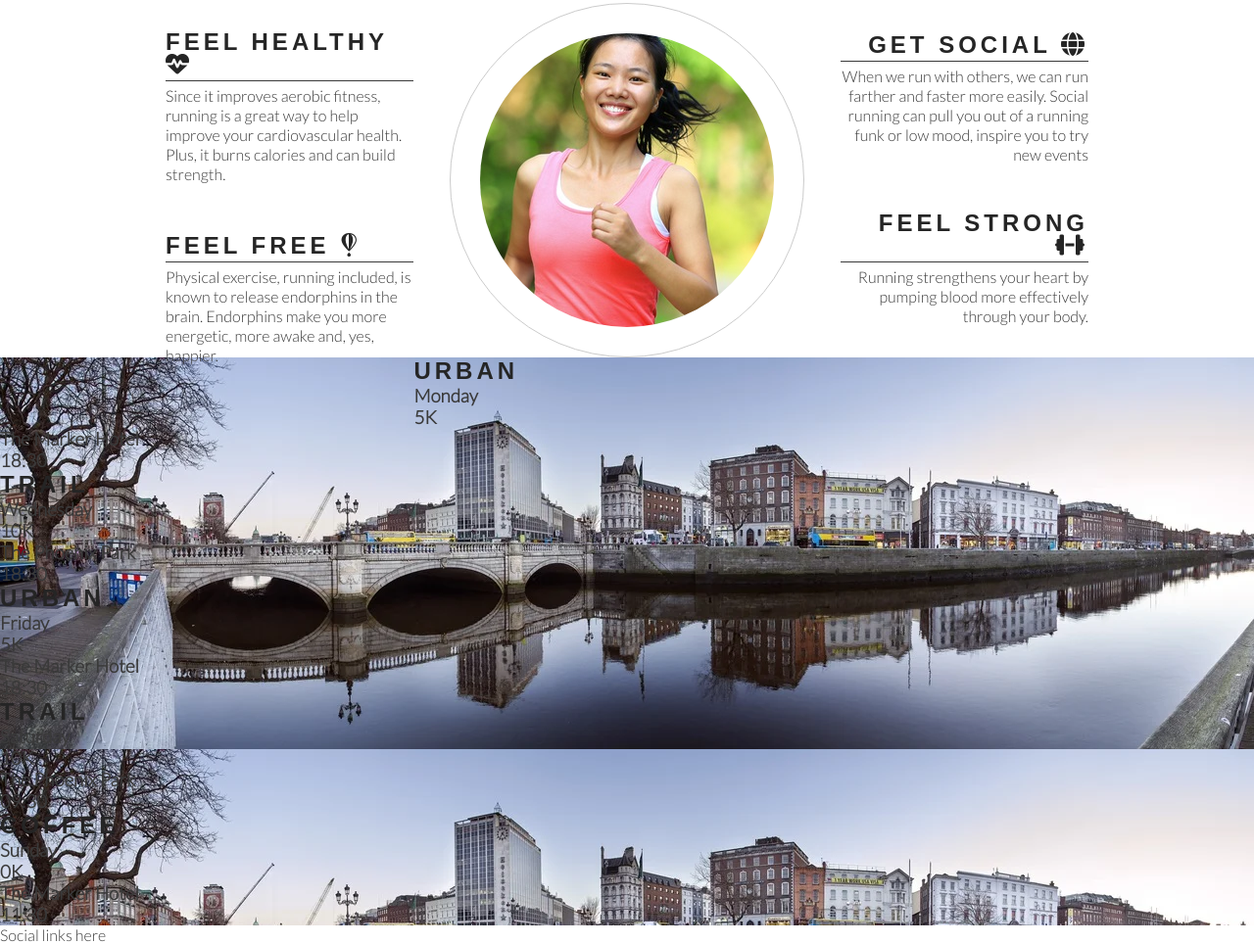
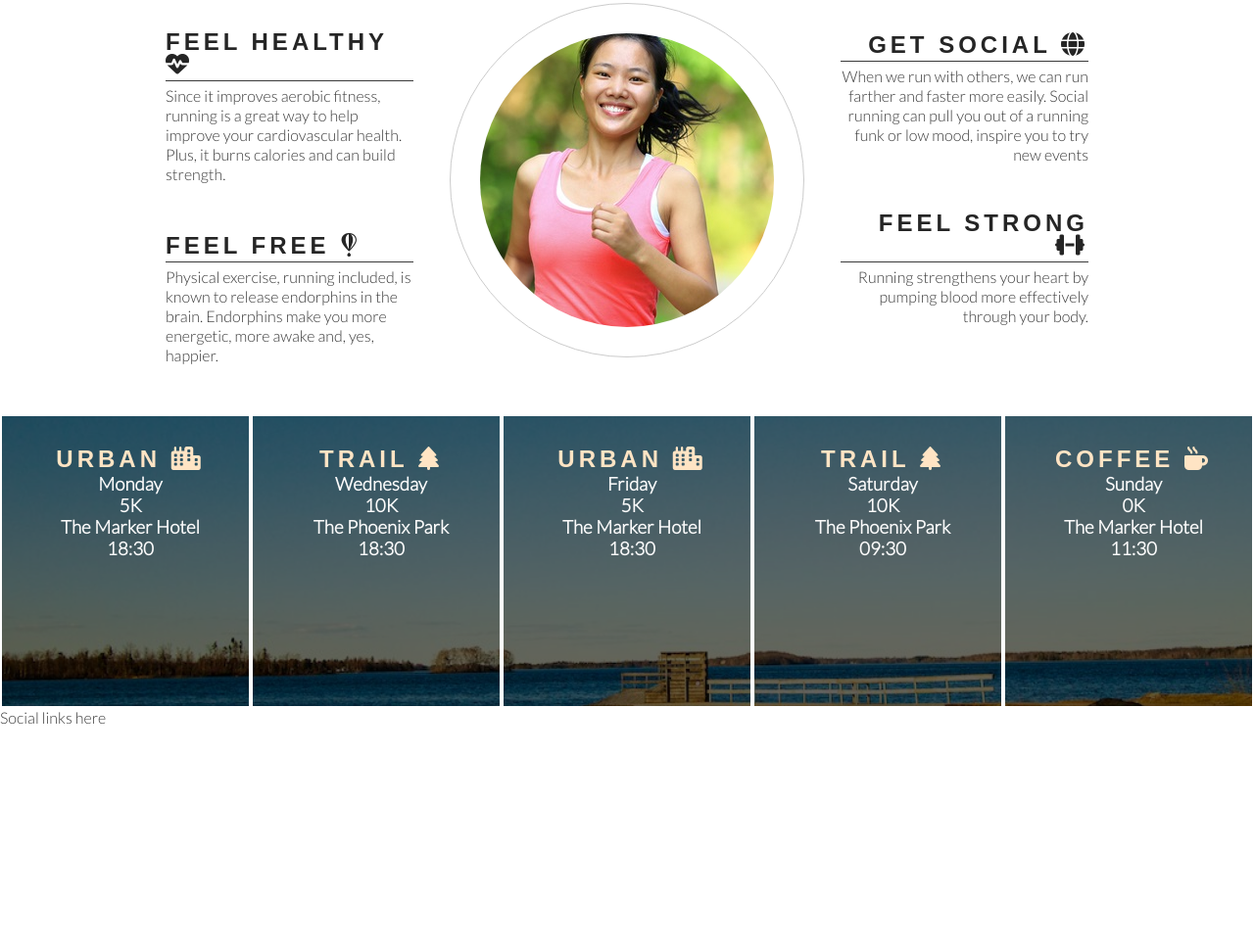
Before and after one commit to Rupa830904/Love-running-project, a plain HTML site: page index.html in a window 1280 px wide. Shown: the part 763-1727 px from the top of the page at 98% size. After the commit the page ends 1505 px from the top, so only its background shows below. Drawn offline with Linux system fonts and the light colour scheme.

Commit message:
Add style to meetup pannel

```diff
--- a/assets/css/style.css
+++ b/assets/css/style.css
@@ -184,8 +184,27 @@ hr {
     border-radius: 50%;
 }
 
-/* event times */
+#times {
+    background-image: url('../images/background-image.jpg');
+    background-repeat: no-repeat;
+    background-size: cover;
+    background-position: center;
+    width: 100%;
+    overflow: hidden;
+}
 
-#times {
-    background: url('../images/times-background.webp');
+#times div {
+    color: #fafafa;
+    background-color: rgba(0, 0, 0, .6);
+    width: 20%;
+    height: 300px;
+    float: left;
+    padding: 30px 0 0 10px;
+    text-align: center;
+    border: 2px solid white;
+    box-sizing: border-box;
 }
+
+#times h2 {
+    color: bisque;
+}
--- a/index.html
+++ b/index.html
@@ -87,7 +87,7 @@
     </section>
     <section id="times">
        <div>
-        <h2>Urban</h2>
+        <h2>Urban <i class="fas fa-city"></i></h2>
         <h3>Monday</h3>
         <h3>5K</h3>
         <h3>The Marker Hotel</h3>
@@ -95,28 +95,28 @@
 
        </div>
        <div>
-        <h2>Trail</h2>
+        <h2>Trail <i class="fas fa-tree"></i></h2>
         <h3>Wednesday</h3>
         <h3>10K</h3>
         <h3>The Phoenix Park</h3>
         <h3>18:30</h3>
     </div>
     <div>
-        <h2>Urban</h2>
+        <h2>Urban <i class="fas fa-city"></i></h2>
         <h3>Friday</h3>
         <h3>5K</h3>
         <h3>The Marker Hotel</h3>
         <h3>18:30</h3>
     </div>
     <div>
-        <h2>Trail</h2>
+        <h2>Trail <i class="fas fa-tree"></i></h2>
         <h3>Saturday</h3>
         <h3>10K</h3>
         <h3>The Phoenix Park</h3>
         <h3>09:30</h3>
     </div>
     <div>
-        <h2>Coffee</h2>
+        <h2>Coffee <i class="fas fa-mug-hot"></i></h2>
         <h3>Sunday</h3>
         <h3>0K</h3>
         <h3>The Marker Hotel</h3>
```
Also changed, not shown: assets/images/background-image.jpg (added).
